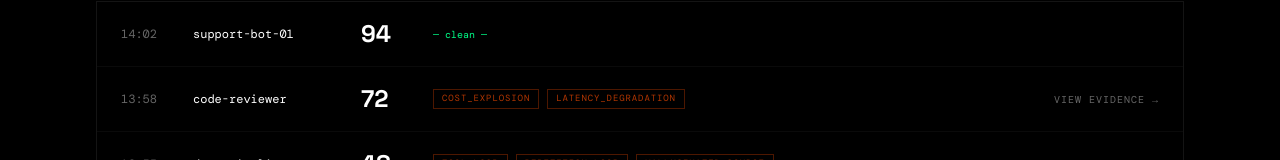
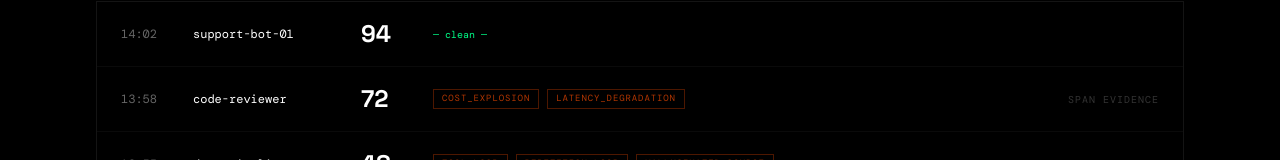
Before and after one commit to subheeksh5599/Gaze, a React (Vite) app in the folder frontend/: page /dashboard in a window 1280 px wide. Shown: the part 640-800 px from the top of the page. Built offline with nearby package versions, Linux system fonts and the light colour scheme; no server answers; a web font is replaced by a local one.

Commit message:
fix: remove fake clickable 'view evidence' label from dashboard timeline

```diff
--- a/frontend/src/pages/Dashboard.tsx
+++ b/frontend/src/pages/Dashboard.tsx
@@ -319,8 +319,8 @@ export default function Dashboard() {
                     )}
                   </div>
                   {entry.rules.length > 0 && (
-                    <span className="font-mono text-[10px] uppercase tracking-[0.1em] text-ash shrink-0">
-                      View Evidence →
+                    <span className="font-mono text-[10px] uppercase tracking-[0.1em] text-ash/50 shrink-0">
+                      span evidence
                     </span>
                   )}
                 </div>
```
